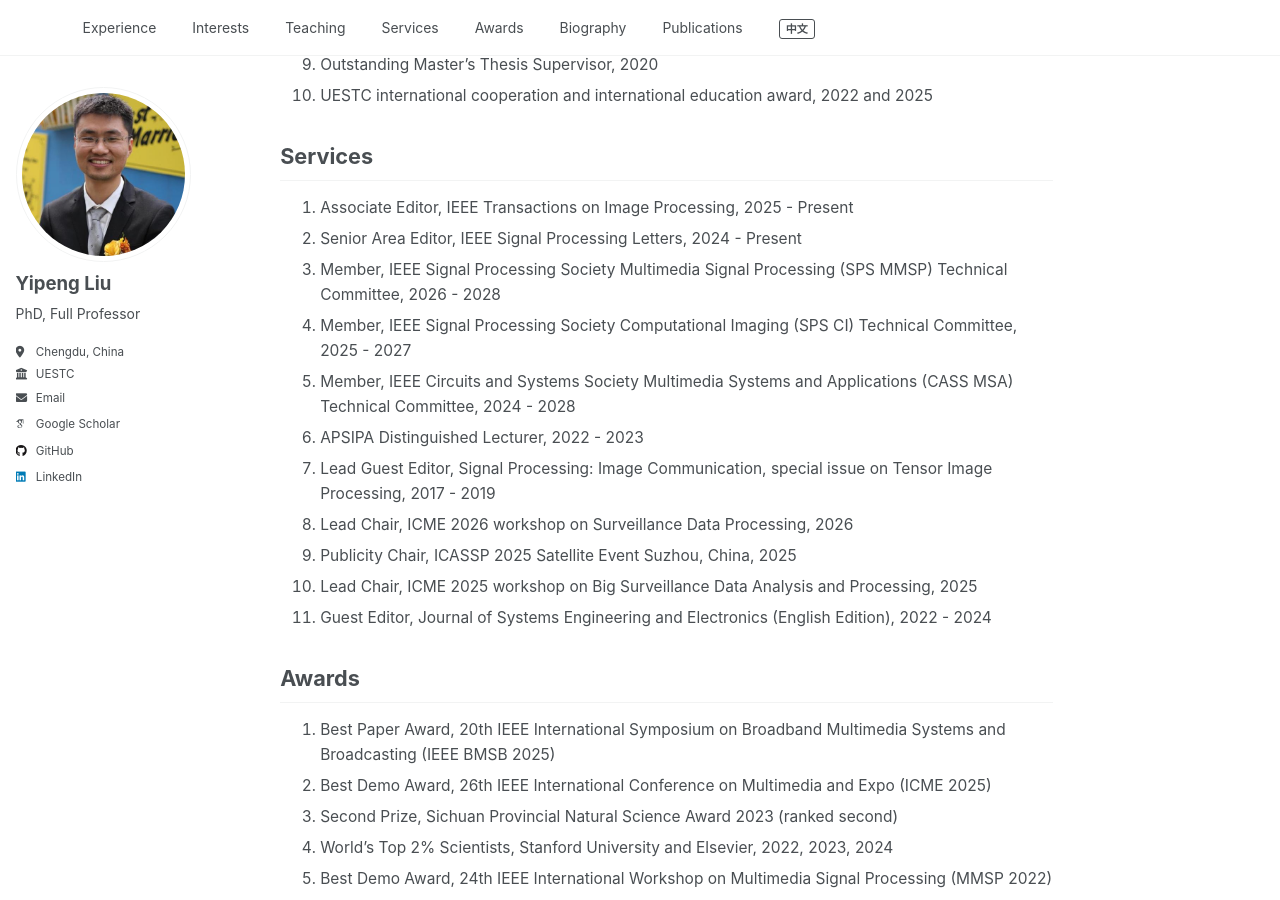
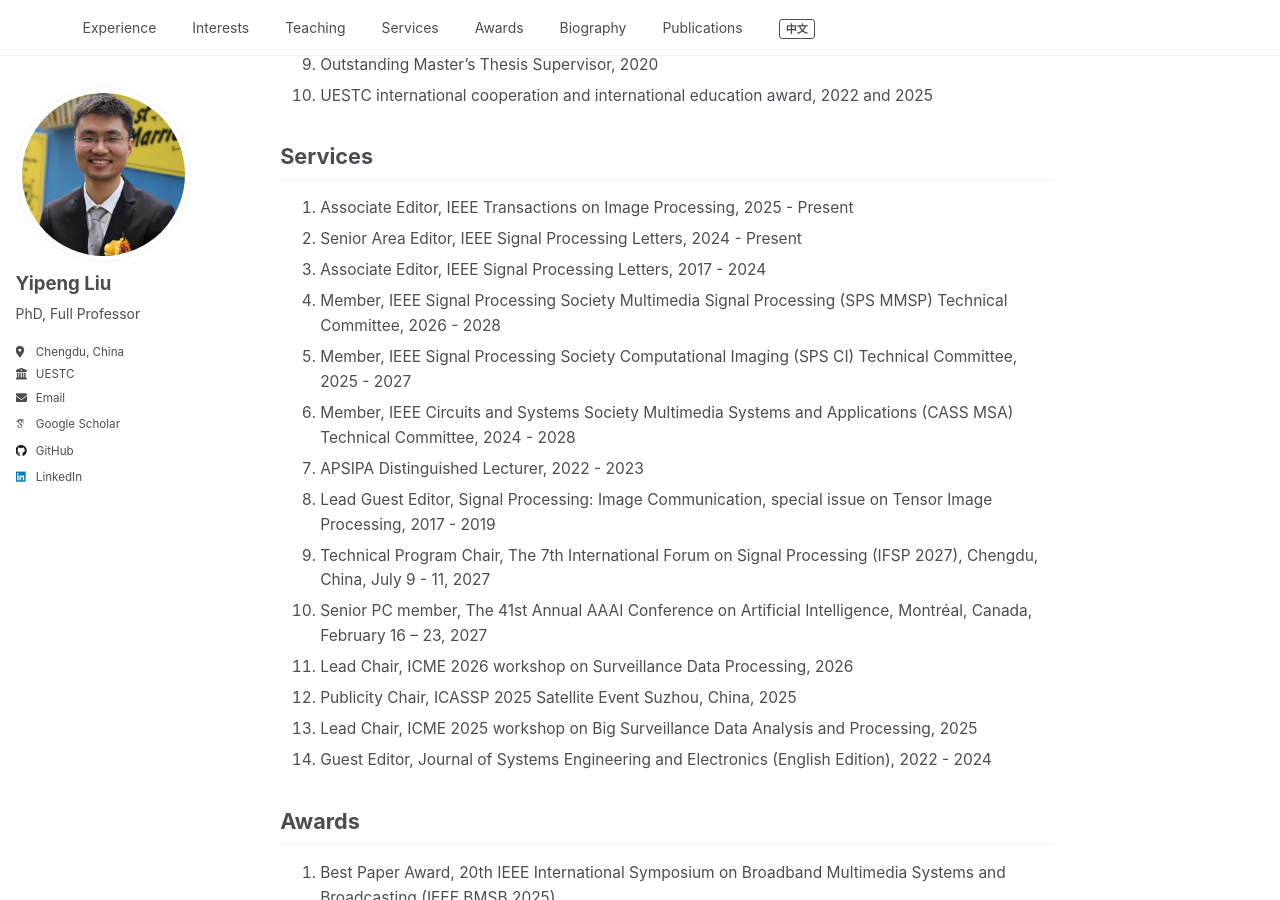
Before and after one commit to yipengliu/yipengliu.github.io, a Jekyll site: the page built from _pages/main-en.md, in a window 1280 px wide and 900 px high, scrolled down 1030 px. Built offline with Jekyll 4.4.1, drawn with Linux system fonts in a browser that asks for light colours; some web fonts are replaced.

Commit message:
Update main-en.md

```diff
--- a/_pages/main-en.md
+++ b/_pages/main-en.md
@@ -42,15 +42,18 @@
 
 1. Associate Editor, IEEE Transactions on Image Processing, 2025 - Present
 2. Senior Area Editor, IEEE Signal Processing Letters, 2024 - Present
-3. Member, IEEE Signal Processing Society Multimedia Signal Processing (SPS MMSP) Technical Committee, 2026 - 2028
-4. Member, IEEE Signal Processing Society Computational Imaging (SPS CI) Technical Committee, 2025 - 2027
-5. Member, IEEE Circuits and Systems Society Multimedia Systems and Applications (CASS MSA) Technical Committee, 2024 - 2028
-6. APSIPA Distinguished Lecturer, 2022 - 2023
-7. Lead Guest Editor, Signal Processing: Image Communication, special issue on Tensor Image Processing, 2017 - 2019
-8. Lead Chair, ICME 2026 workshop on Surveillance Data Processing, 2026
-9. Publicity Chair, ICASSP 2025 Satellite Event Suzhou, China, 2025
-10. Lead Chair, ICME 2025 workshop on Big Surveillance Data Analysis and Processing, 2025
-11. Guest Editor, Journal of Systems Engineering and Electronics (English Edition), 2022 - 2024
+3. Associate Editor, IEEE Signal Processing Letters, 2017 - 2024
+4. Member, IEEE Signal Processing Society Multimedia Signal Processing (SPS MMSP) Technical Committee, 2026 - 2028
+5. Member, IEEE Signal Processing Society Computational Imaging (SPS CI) Technical Committee, 2025 - 2027
+6. Member, IEEE Circuits and Systems Society Multimedia Systems and Applications (CASS MSA) Technical Committee, 2024 - 2028
+7. APSIPA Distinguished Lecturer, 2022 - 2023
+8. Lead Guest Editor, Signal Processing: Image Communication, special issue on Tensor Image Processing, 2017 - 2019
+9. Technical Program Chair, The 7th International Forum on Signal Processing (IFSP 2027), Chengdu, China, July 9 - 11, 2027
+10. Senior PC member, The 41st Annual AAAI Conference on Artificial Intelligence, Montréal, Canada, February 16 – 23, 2027
+11. Lead Chair, ICME 2026 workshop on Surveillance Data Processing, 2026
+12. Publicity Chair, ICASSP 2025 Satellite Event Suzhou, China, 2025
+13. Lead Chair, ICME 2025 workshop on Big Surveillance Data Analysis and Processing, 2025
+14. Guest Editor, Journal of Systems Engineering and Electronics (English Edition), 2022 - 2024
 
 
 
```
